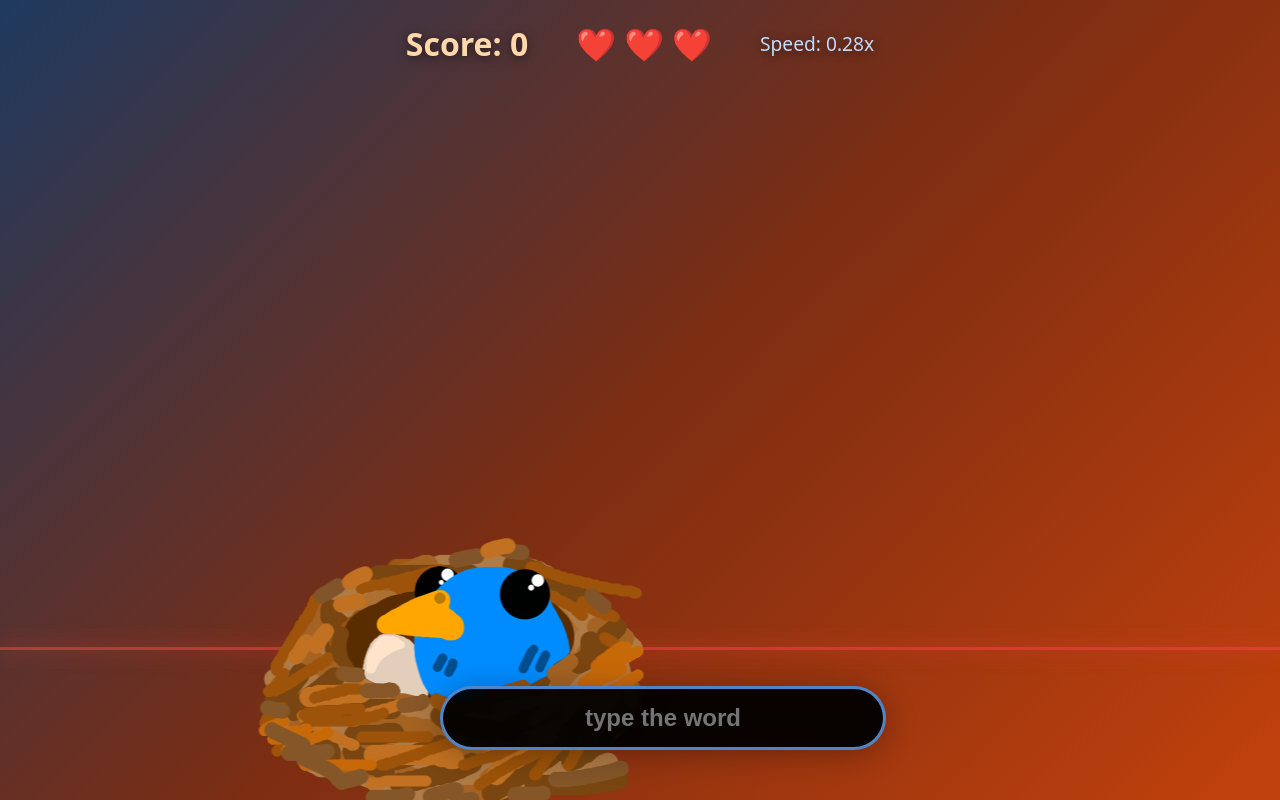
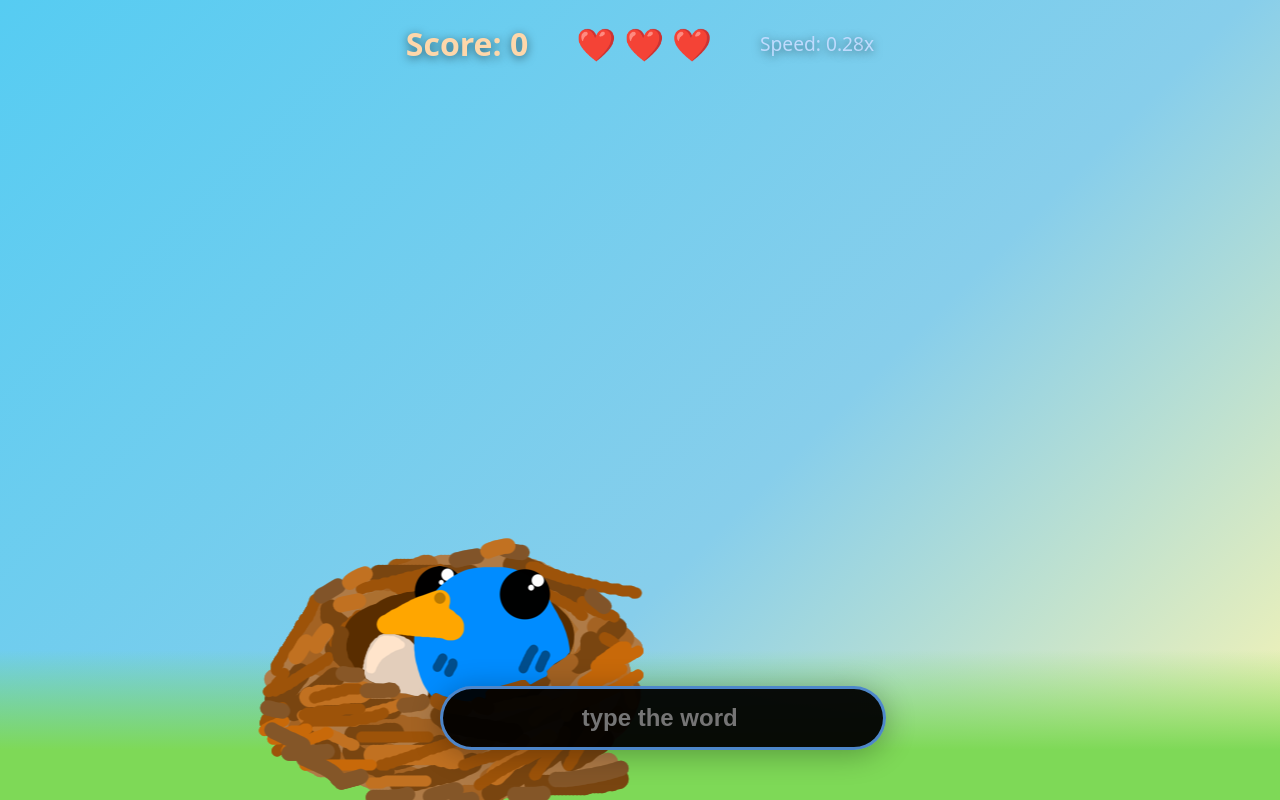
Before and after one commit to MohamadRef/mmy, a React (Vite) app: page / in a window 1280 px wide. Both pictures are taken after a click on the button "Game". Built offline with nearby package versions, Linux system fonts and the light colour scheme.

Commit message:
fixed bugs.

```diff
--- a/src/Game.tsx
+++ b/src/Game.tsx
@@ -197,7 +197,7 @@ export default function Game() {
     <div style={{
       position: 'fixed',
       inset: 0,
-      background: 'linear-gradient(135deg, #1e3a5f 0%, #7c2d12 50%, #c2410c 100%)',
+      background: 'linear-gradient(135deg, #56ccf2 0%, #87ceeb 60%, #fdf6b1 100%)',
       overflow: 'hidden'
     }}>
       {/* HUD */}
@@ -254,17 +254,18 @@ export default function Game() {
           </div>
         </div>
 
-        {/* Threshold line */}
-        <div style={{
-          position: 'absolute',
-          bottom: '250px',
-          left: 0,
-          right: 0,
-          height: '3px',
-          background: 'rgba(239, 68, 68, 0.6)',
-          boxShadow: '0 0 20px rgba(239, 68, 68, 0.8)',
-          zIndex: 1
-        }} />
+        {/* Green ground under threshold */}
+        <div
+          style={{
+            position: 'absolute',
+            left: 0,
+            right: 0,
+            bottom: 0,
+            height: '250px',
+            background: 'linear-gradient(to top, #7ed957 60%, transparent)',
+            zIndex: 0
+          }}
+        />
 
         {/* Explosions */}
         {explosions.map(explosion => (
@@ -344,7 +345,7 @@ export default function Game() {
           onChange={handleInputChange}
           disabled={gameOver}
           autoFocus
-          placeholder="type the word"
+          placeholder="type the word "
           style={{
             width: '100%',
             padding: '15px 20px',
```
